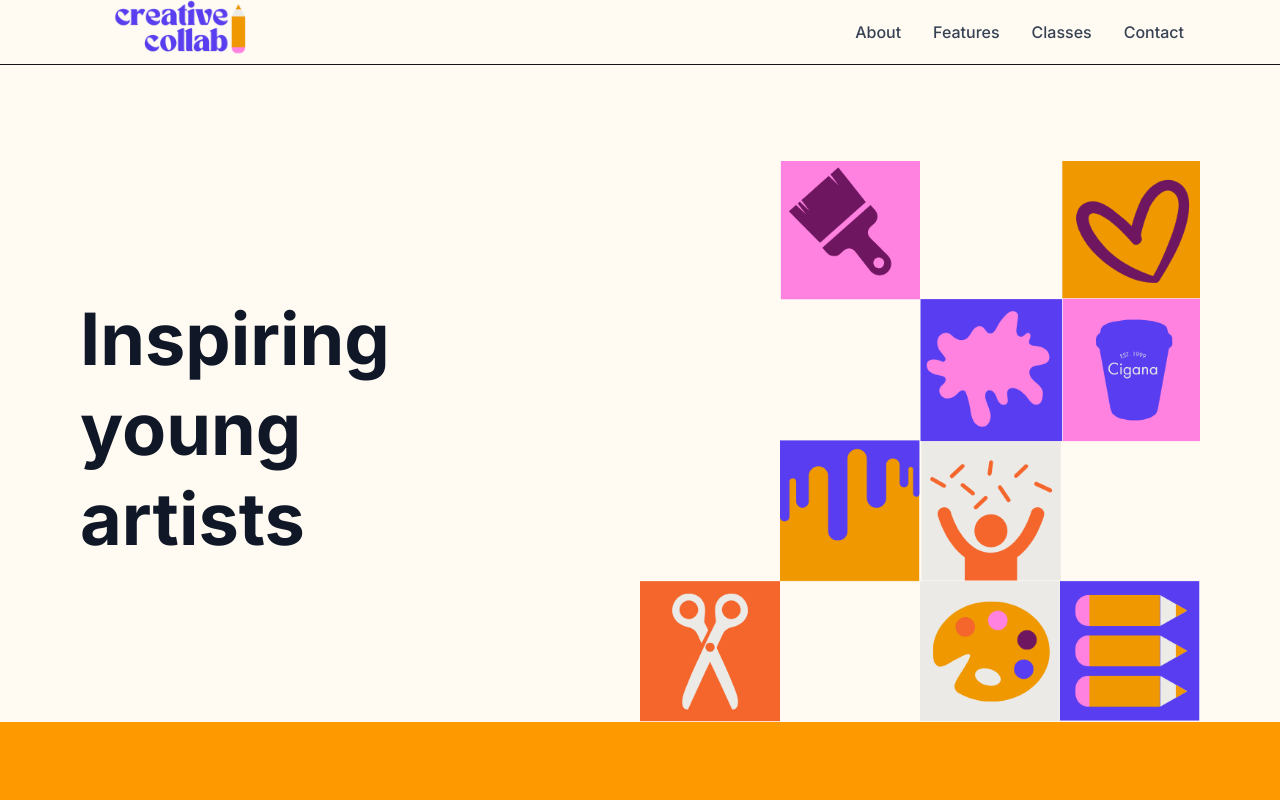
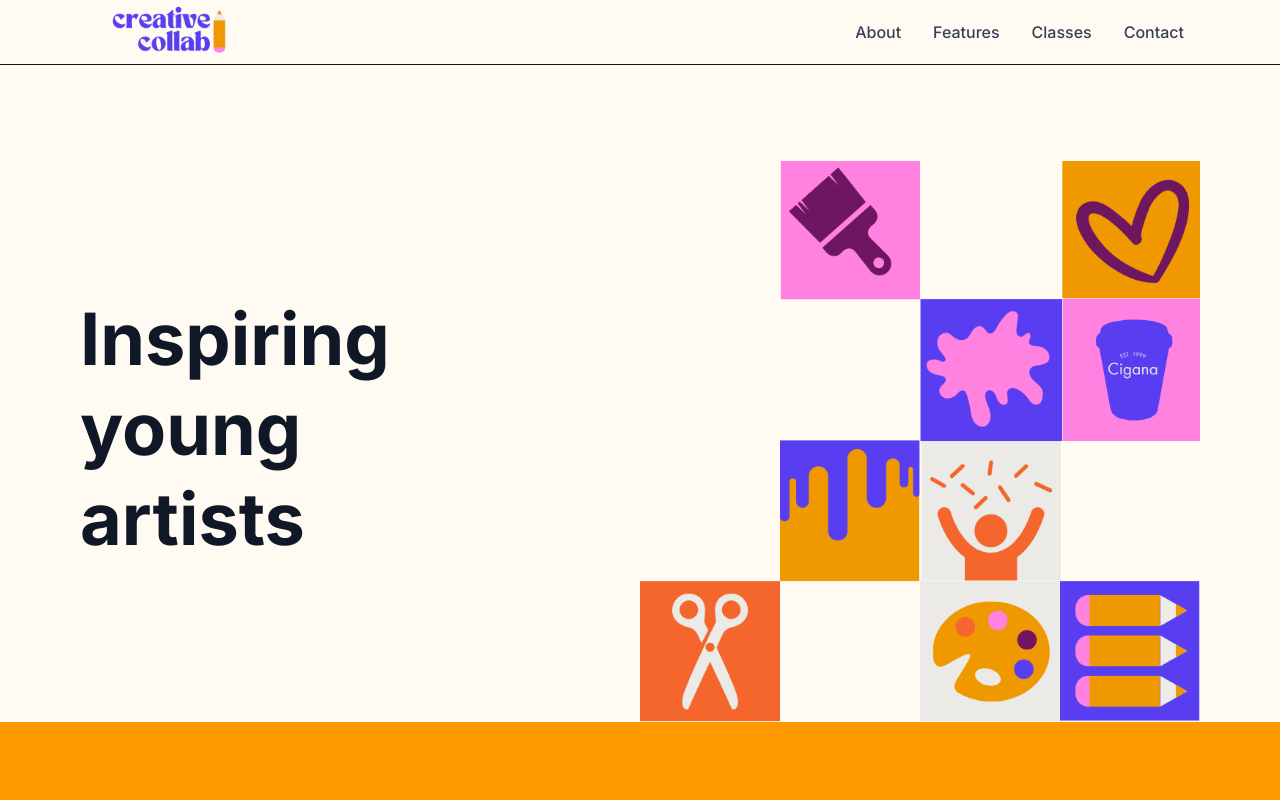
Before and after one commit to wipash/creativecollab, a Next.js app: page / in a window 1280 px wide. Shown: the top 800 px of the page. Built offline with nearby package versions, Linux system fonts and the light colour scheme.

Commit message:
Update Navbar component: adjust logo dimensions, add padding, and apply object-contain class for better image display.

```diff
--- a/components/navbar.tsx
+++ b/components/navbar.tsx
@@ -13,12 +13,13 @@ export default function Navbar() {
       <div className="max-w-6xl mx-auto px-4 md:px-6 lg:px-8">
         <div className="flex h-16 items-center justify-between">
           <div className="flex items-center">
-            <Link href="/" className="flex items-center">
+            <Link href="/" className="flex items-center py-2 mt-1">
               <Image
                 src="/logo_creative_collab_small.png"
                 alt="Creative Collab"
-                width={150}
-                height={80}
+                width={130}
+                height={70}
+                className="object-contain"
               />
             </Link>
           </div>
```
